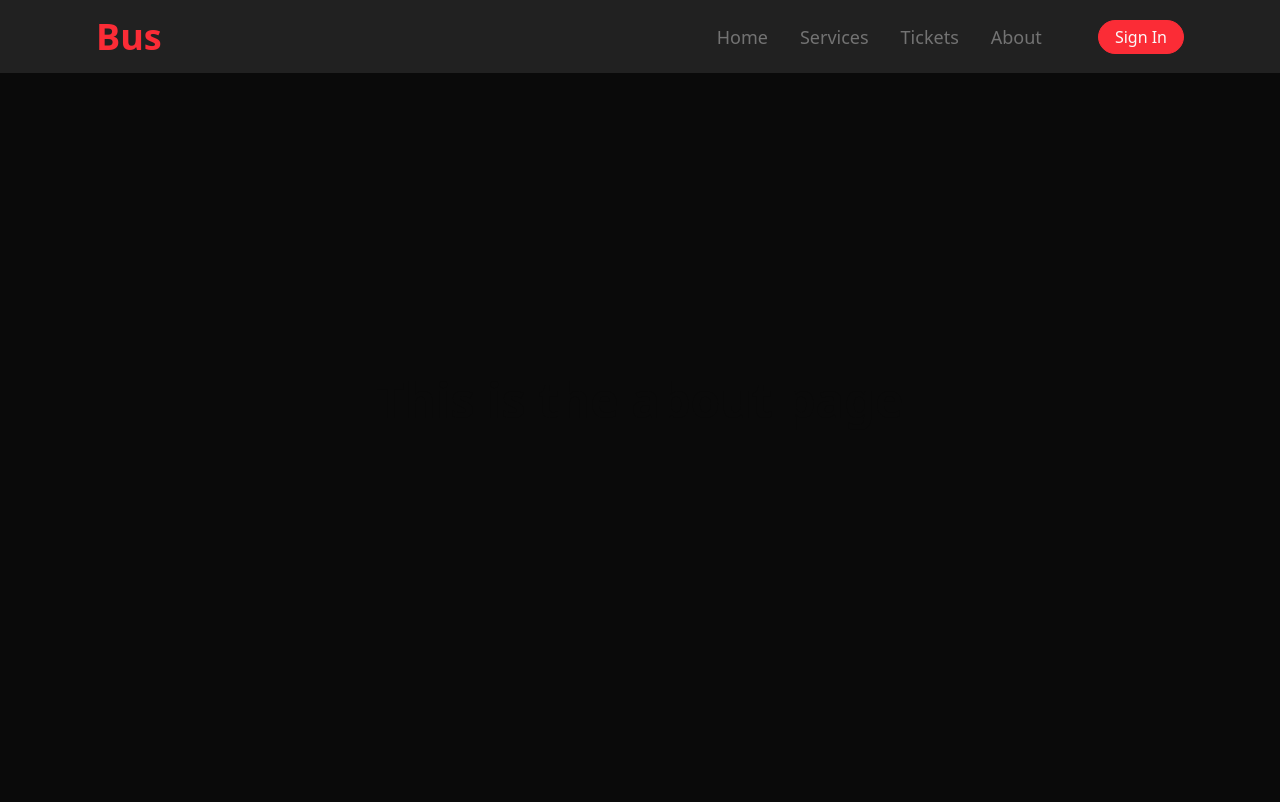
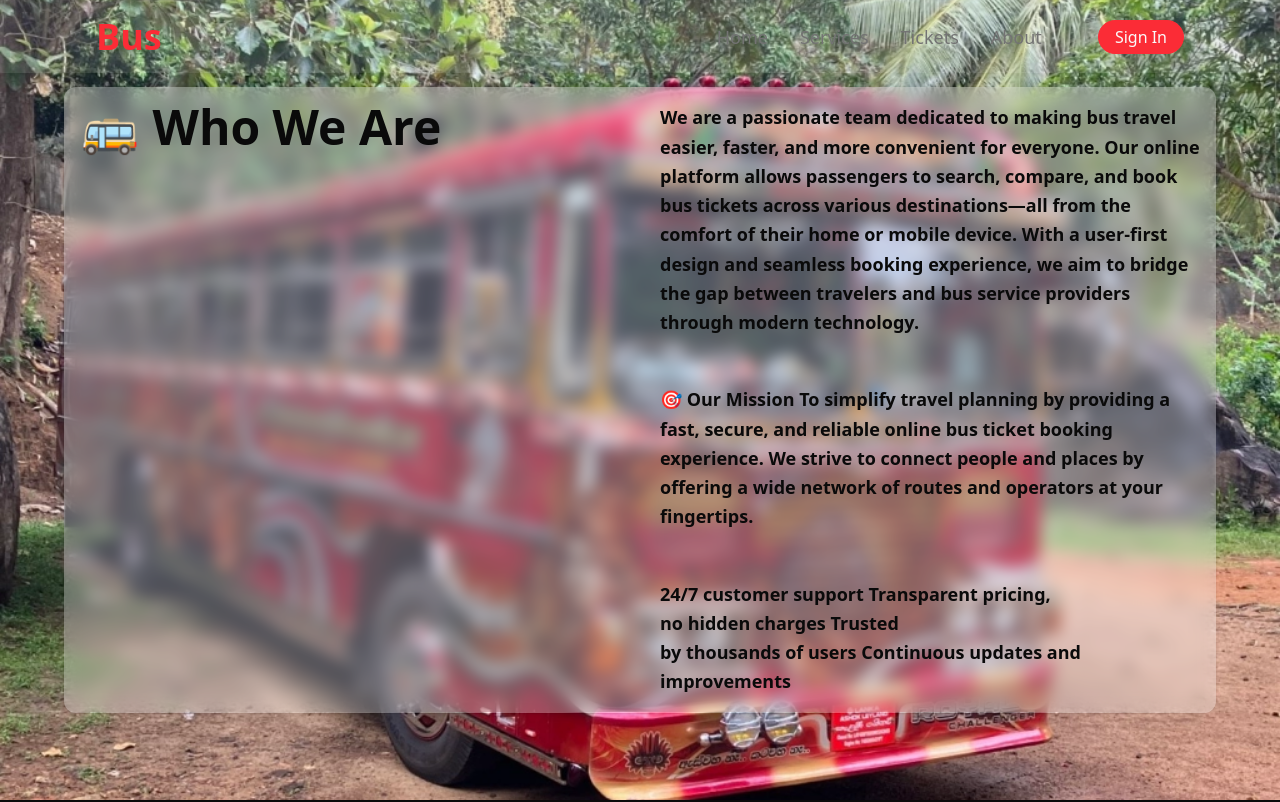
Before and after one commit to Chanuka999/Online-Bus-Ticket-Booking-WebSite, a React (Vite) app in the folder BusTicket_website/: page /about in a window 1280 px wide. Shown: the top 802 px of the page. Built offline with nearby package versions, Linux system fonts and the light colour scheme.

Commit message:
update information in about page

```diff
--- a/BusTicket_website/src/Pages/About/About.jsx
+++ b/BusTicket_website/src/Pages/About/About.jsx
@@ -2,10 +2,42 @@ import React from "react";
 
 const About = () => {
   return (
-    <div className="h-screen w-full flex items-center justify-center bg-neutral-950">
-      <h1 className="text-5xl text-neutral-950 font-bold">
-        This is the about page
-      </h1>
+    <div className="h-screen w-full flex items-center justify-center bg-[url('assets/bus2.webp')] bg-cover bg-center bg-no-repeat px-10">
+      <div className="flex flex-row gap-10 max-w-6xl text-5xl text-neutral-950 font-bold bg-white/30 backdrop-blur p-4 rounded-xl shadow">
+        {/* Column 1 - Title */}
+        <div className="w-1/2 flex items-start ">
+          <h1 className="text-5xl text-black-550 font-bold  ">🚌 Who We Are</h1>
+        </div>
+        {/* Column 2 - Paragraph */}
+        <div className="w-1/2">
+          <p className="text-lg text-black-700 leading-relaxed">
+            We are a passionate team dedicated to making bus travel easier,
+            faster, and more convenient for everyone. Our online platform allows
+            passengers to search, compare, and book bus tickets across various
+            destinations—all from the comfort of their home or mobile device.
+            With a user-first design and seamless booking experience, we aim to
+            bridge the gap between travelers and bus service providers through
+            modern technology.
+          </p>
+          <br />
+
+          <p className="text-lg text-black-700 leading-relaxed">
+            🎯 Our Mission To simplify travel planning by providing a fast,
+            secure, and reliable online bus ticket booking experience. We strive
+            to connect people and places by offering a wide network of routes
+            and operators at your fingertips.
+          </p>
+          <br />
+
+          <p className="text-lg text-black-700 leading-relaxed">
+            <ul>
+              <li>24/7 customer support Transparent pricing,</li>
+              <li> no hidden charges Trusted</li>
+              <li>by thousands of users Continuous updates and improvements</li>
+            </ul>
+          </p>
+        </div>
+      </div>
     </div>
   );
 };
```
